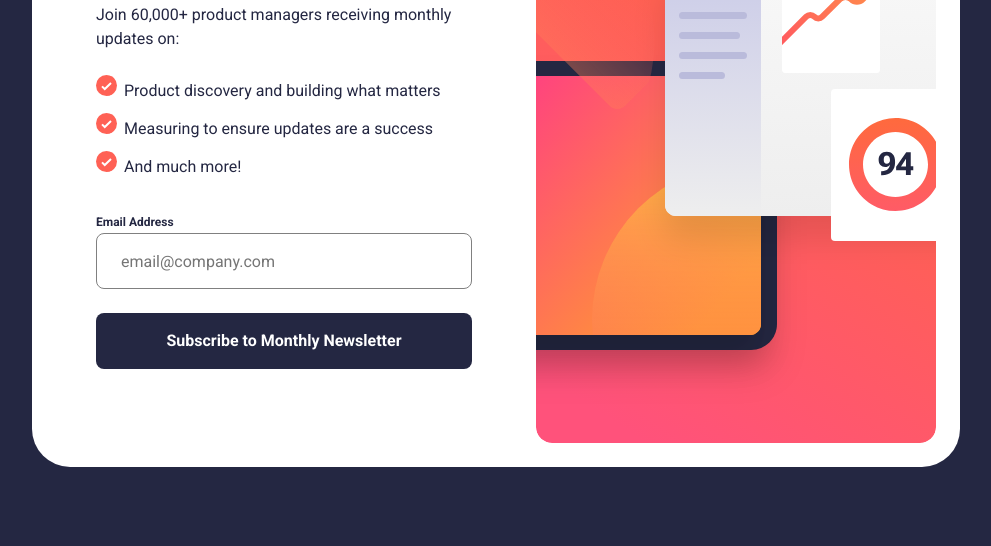
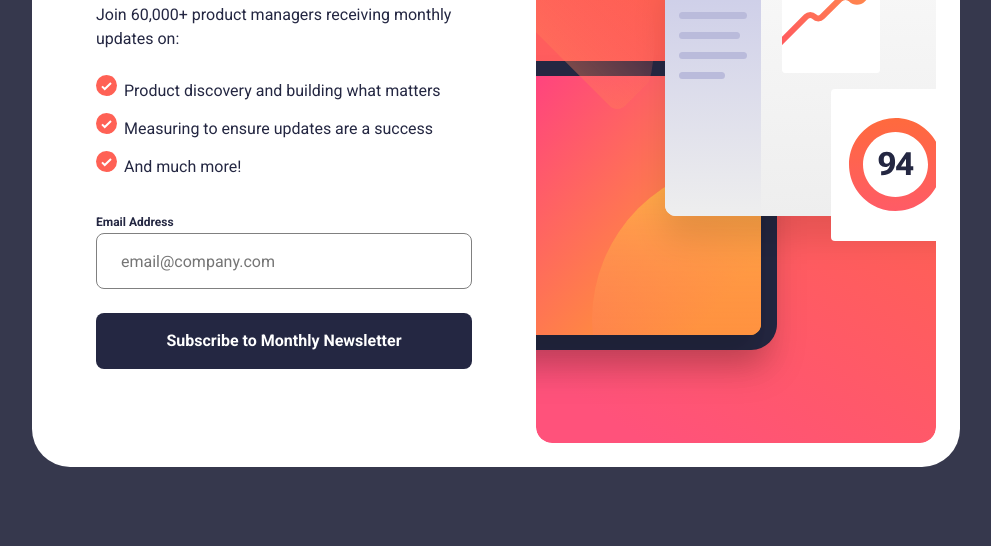
Before and after one commit to rmmcfarlin/newsletter_signup, a plain HTML site: page index.html in a window 1280 px wide. Shown: the part 254-800 px from the top of the page, without its empty margins (144-1135 px from the left). Drawn offline with Linux system fonts and the light colour scheme.

Commit message:
Update styles.css
updated body background color

```diff
--- a/styles.css
+++ b/styles.css
@@ -36,7 +36,7 @@
 
 body {
     display: flex;
-    background-color: var(--darkslate);
+    background-color: var(--charcoal);
     width: 100vw;
     height: 100vh;
     align-items: center;
```
